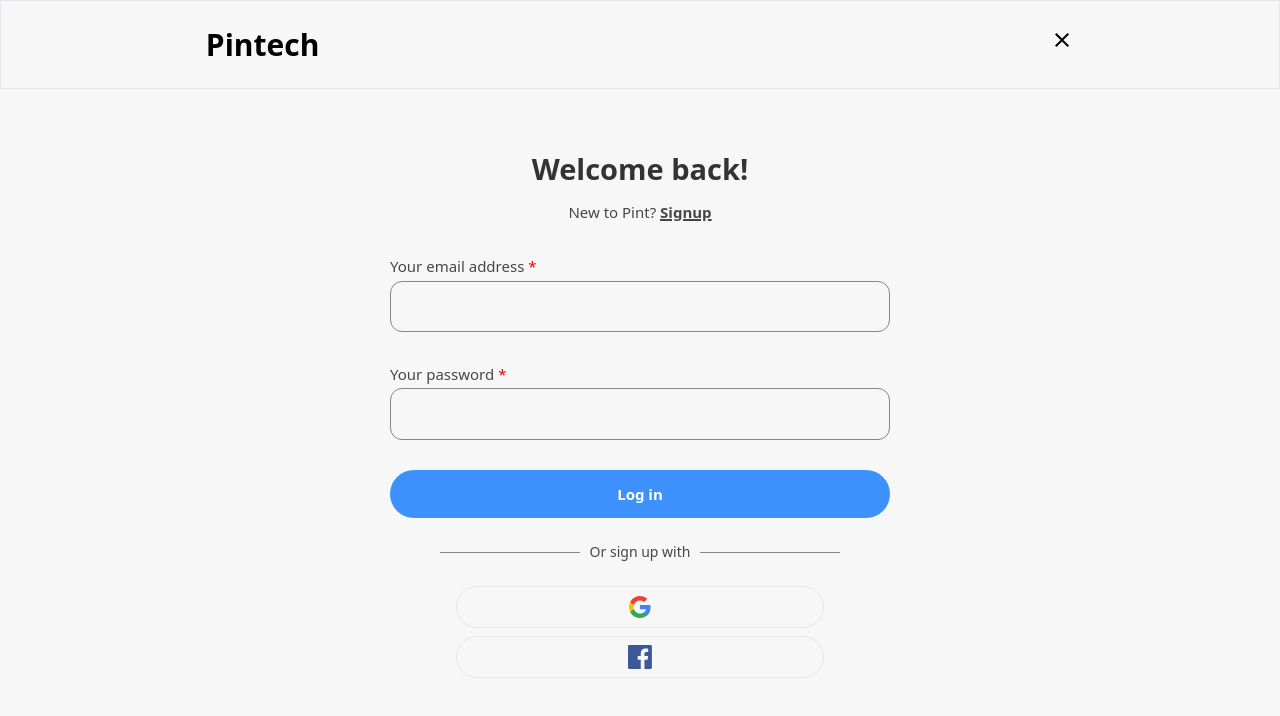
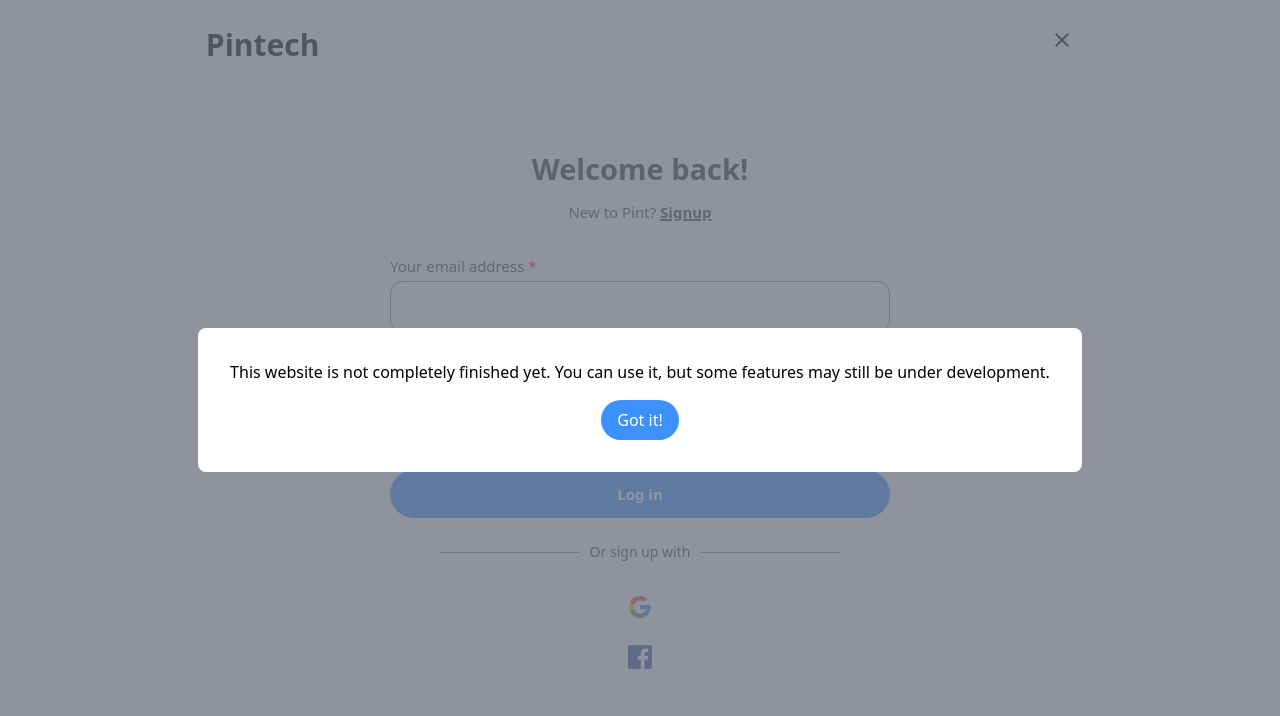
Before and after one commit to reyven-ai/pinqoutes, a React (Vite) app in the folder frontend/: page /login in a window 1280 px wide. Shown: the top 716 px of the page. Built offline with nearby package versions, Linux system fonts and the light colour scheme.

Commit message:
I added som codes on my auth functionality

```diff
--- a/frontend/src/components/auth/Auth.Form.tsx
+++ b/frontend/src/components/auth/Auth.Form.tsx
@@ -1,9 +1,12 @@
-import React from "react";
+import React, { useState } from "react";
 import { Link } from "react-router-dom";
 import { Formik, Field, Form, ErrorMessage } from "formik";
 import { cn } from "../../types/util";
 import { AuthFormProps } from "@/types/user.types";
 import FooterAuth from "./Auth.Footer";
+import { VisibilityOffOutlined, VisibilityOutlined } from "@material-ui/icons";
+
+const fontSize = "20px";
 
 const AuthForm: React.FC<AuthFormProps> = ({
   title,
@@ -18,6 +21,8 @@ const AuthForm: React.FC<AuthFormProps> = ({
   loading,
   button,
 }) => {
+  const [showPassword, setShowPassword] = useState(false);
+
   return (
     <div className="flex justify-center">
       <div>
@@ -64,7 +69,7 @@ const AuthForm: React.FC<AuthFormProps> = ({
                       <Field
                         id="email"
                         name="email"
-                        type="email"
+                        // type="email"
                         disabled={loading}
                         className={cn(
                           "sm:bg-blue border-[1px] border-inputBorder bg-transparent block w-full p-4 py-3.5 rounded-xl text-sm mb-[1.9rem]",
@@ -78,7 +83,7 @@ const AuthForm: React.FC<AuthFormProps> = ({
                       />
                     </div>
 
-                    <div>
+                    <div className="relative">
                       <label
                         htmlFor="password"
                         className="text-primaryTextColor block mb-[3px] text-[15px] font-light"
@@ -89,7 +94,8 @@ const AuthForm: React.FC<AuthFormProps> = ({
                       <Field
                         id="password"
                         name="password"
-                        type="password"
+                        // required
+                        type={showPassword ? "text" : "password"}
                         disabled={loading}
                         className={cn(
                           "sm:bg-blue border-[1px] border-inputBorder bg-transparent block w-full p-4 py-3.5 rounded-xl text-sm mb-[1.9rem]",
@@ -101,6 +107,19 @@ const AuthForm: React.FC<AuthFormProps> = ({
                         component="div"
                         className="text-rose-600 mt-[-20px] text-[15px] font-light mb-5 items-center"
                       />
+                      <button
+                        className="cursor-pointer bg-transparent border-none text-gray-700 font-normal absolute left-[92%] top-2/3 transform -translate-y-1/2"
+                        type="button"
+                        onClick={() => setShowPassword(!showPassword)}
+                      >
+                        {showPassword ? (
+                          <VisibilityOffOutlined
+                            style={{ fontSize: fontSize }}
+                          />
+                        ) : (
+                          <VisibilityOutlined style={{ fontSize: fontSize }} />
+                        )}
+                      </button>
                     </div>
                     <button
                       type="submit"
--- a/frontend/src/components/auth/Auth.Login.tsx
+++ b/frontend/src/components/auth/Auth.Login.tsx
@@ -1,4 +1,4 @@
-import React from "react";
+import React, { useState } from "react";
 import { loginValidationSchema } from "../../validations/auth.validation";
 import { useAuth } from "@/hooks/useAuth";
 import AuthForm from "./Auth.Form";
@@ -9,8 +9,34 @@ const Login: React.FC = () => {
     email: "",
     password: "",
   };
+  const [showReminder, setShowReminder] = useState(true);
+
+  const handleCloseReminder = () => {
+    setShowReminder(false);
+  };
+
+  const reminderMessage = (
+    <div className="fixed inset-0 flex items-center justify-center bg-gray-500 bg-opacity-75 z-10">
+      <div className="bg-white p-8 rounded-lg flex flex-col items-center">
+        <p className="mb-4">
+          This website is not completely finished yet. You can use it, but some
+          features may still be under development.
+        </p>
+        <div className="flex items-end">
+          <button
+            onClick={handleCloseReminder}
+            className="bg-backgroundButtonColor text-white px-4 py-2 rounded-[24px]"
+          >
+            Got it!
+          </button>
+        </div>
+      </div>
+    </div>
+  );
 
   return (
+    <div>
+      {showReminder && reminderMessage}
       <AuthForm
         title="Welcome back!"
         labelLink="Signup"
@@ -24,6 +50,7 @@ const Login: React.FC = () => {
         validationSchema={loginValidationSchema}
         initialValues={initialValues}
       />
+    </div>
   );
 };
 
```
Lines whose indentation alone changed are shown as unchanged.
